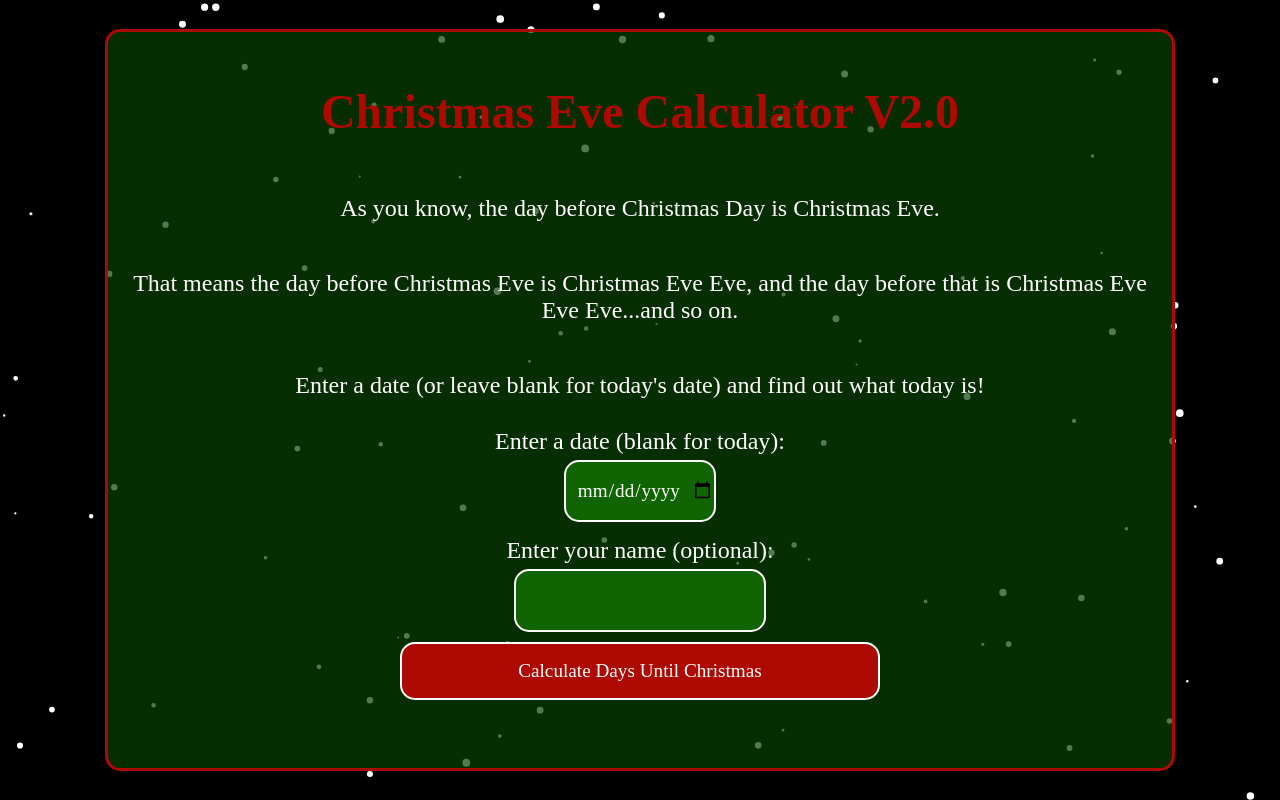
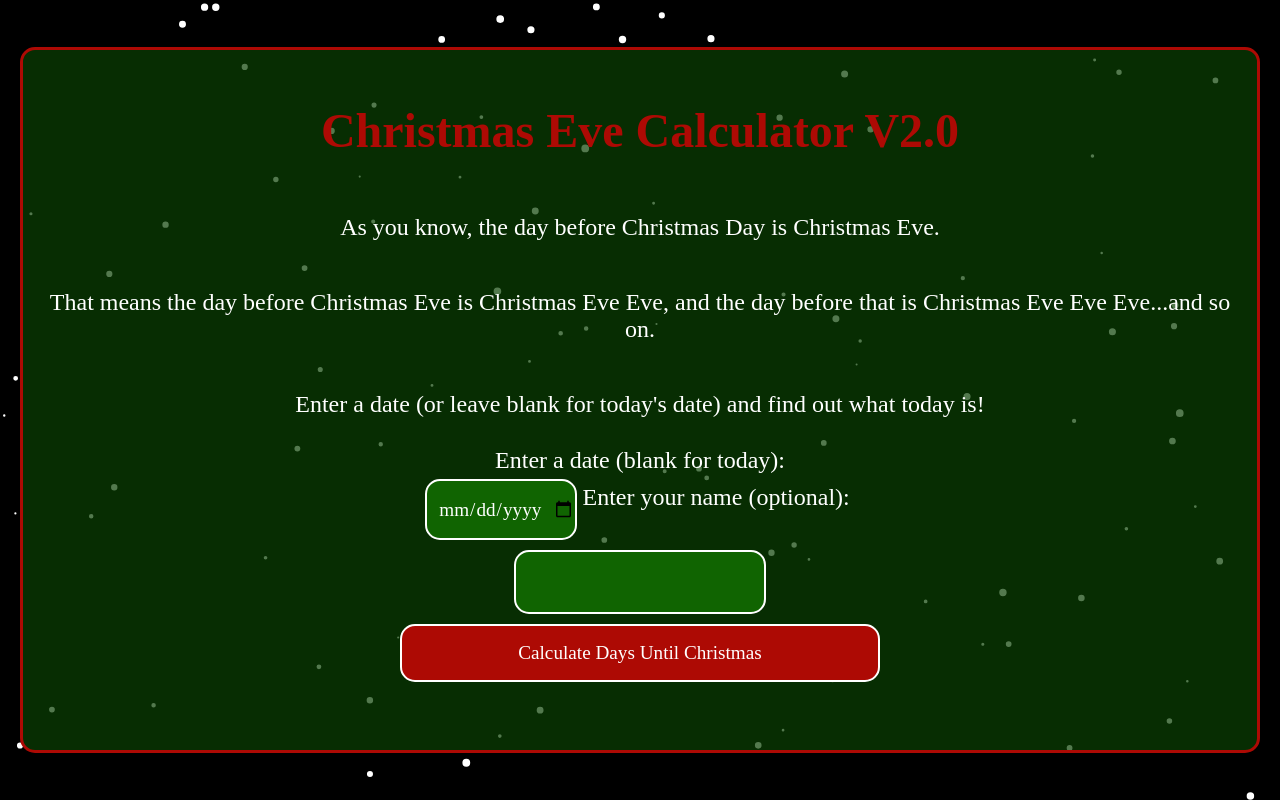
Before and after one commit to davidhuckfield/Christmas_Eve_Eve_Calculator, a Flask app: page / in a window 1280 px wide. Run offline with Flask 3, Linux system fonts and the light colour scheme; some web fonts are replaced.

Commit message:
Testing layout changes

```diff
--- a/static/style.css
+++ b/static/style.css
@@ -6,7 +6,8 @@ body {
     align-items:center;
     justify-content: center;
     height:100vh;
-    margin:0
+    margin:0;
+    overflow:hidden
 }
 
 #snow-canvas {
@@ -35,7 +36,7 @@ body {
     display:flex;
     flex-direction:column;
     align-items:center;
-    max-width: 80vw;
+    justify-content: center;
 }
 
 h1 {
@@ -45,12 +46,18 @@ h1 {
 
 form {
     align-items: center;
+    justify-content: center;
     display:flex;
     flex-direction:column;
 }
 
 label {
     margin:5px;
+}
+
+#inputs-div {
+    display:flex;
+    flex-direction:row
 }
 
 input {
--- a/templates/index.html
+++ b/templates/index.html
@@ -27,8 +27,10 @@
 
     <form method="POST">
         <label for="input_date">Enter a date (blank for today):</label>
-        <input type="date" id="input_date" name="input_date">
-        <label for="input_name">Enter your name (optional):</label>
+        <div id="inputs-div">
+            <input type="date" id="input_date" name="input_date">
+            <label for="input_name">Enter your name (optional):</label>
+        </div>
         <input type="text" id="input_name" name="input_name">
         <button type="submit">Calculate Days Until Christmas</button>
     </form>
```
